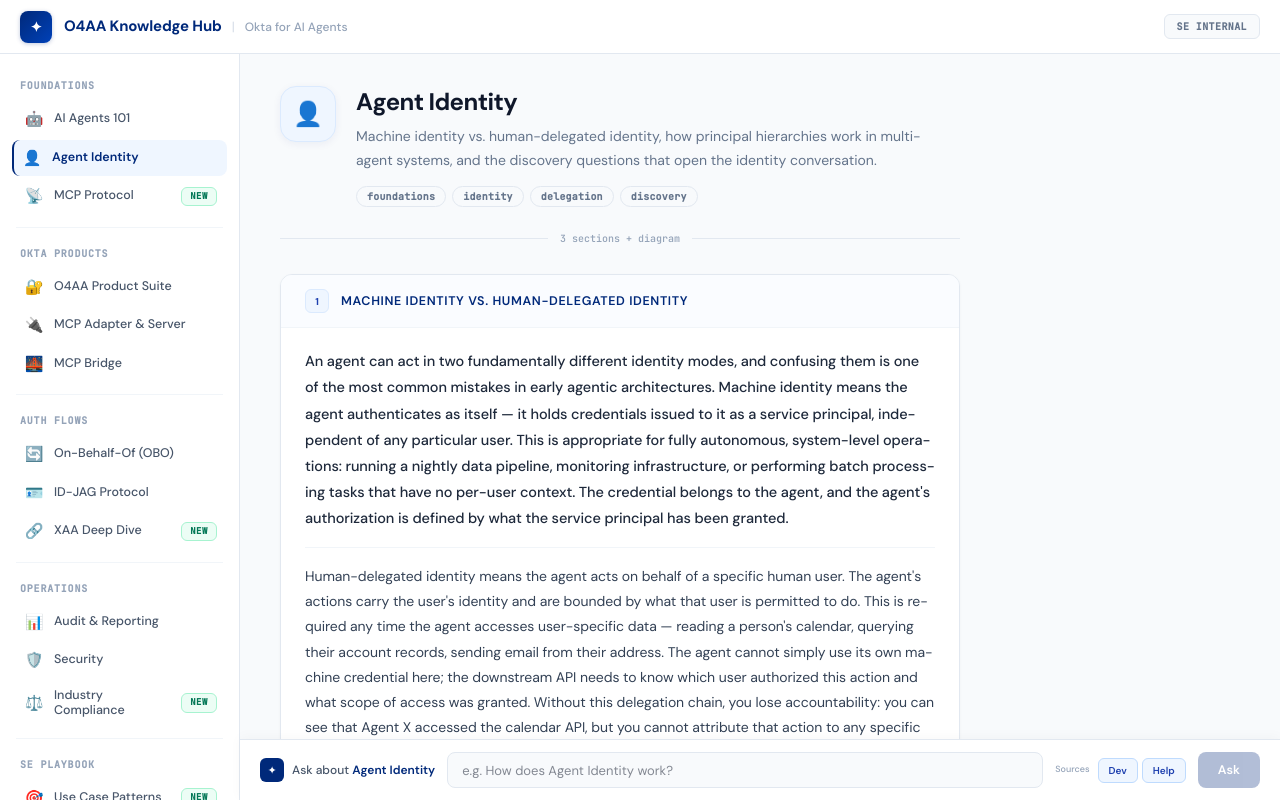
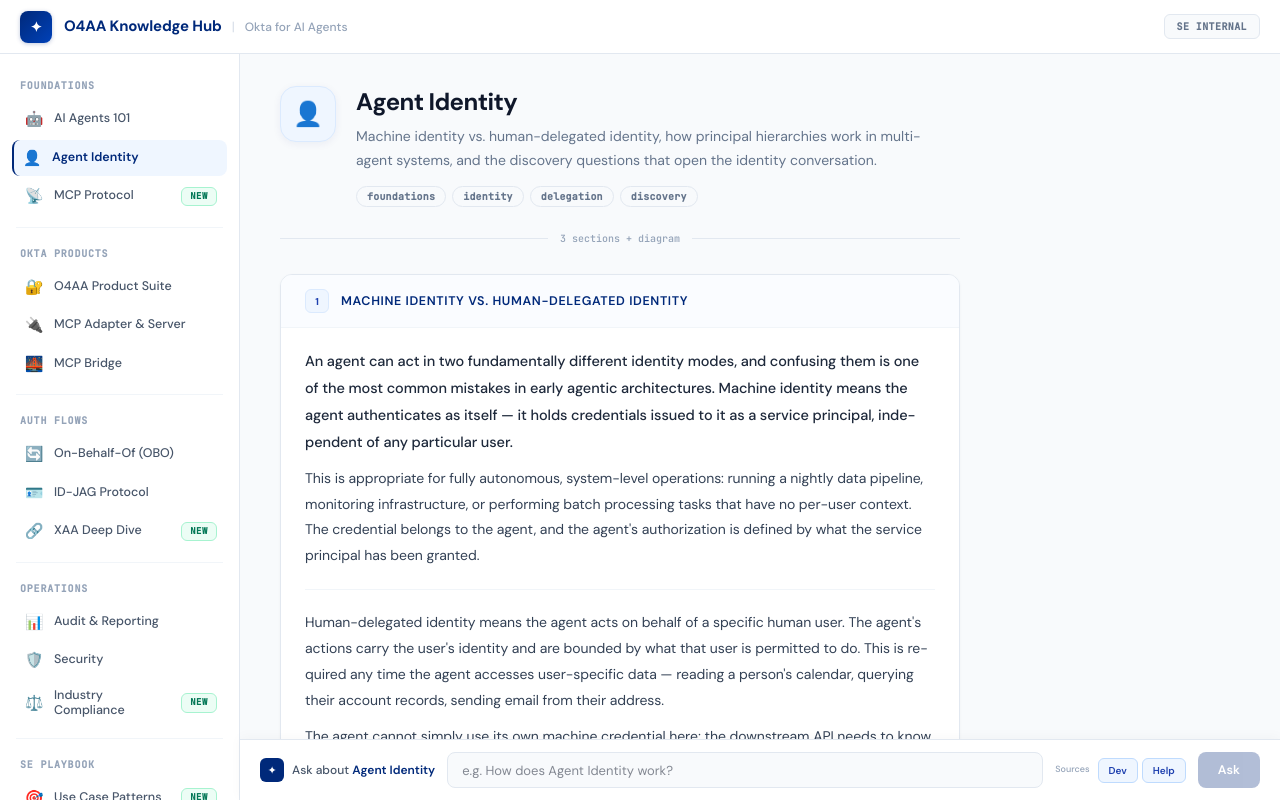
Before and after one commit to Zantonse/o4aa-knowledge, a Next.js app: page /section/agent-identity in a window 1280 px wide. Built offline with nearby package versions, Linux system fonts and the light colour scheme.

Commit message:
fix: split long paragraphs into 2-3 sentence visual blocks for legibility

```diff
--- a/components/ContentCard.tsx
+++ b/components/ContentCard.tsx
@@ -13,6 +13,31 @@
   const rest = text.slice(match[0].length);
   if (rest.length < 20) return null;
   return { label, rest };
+}
+
+// Split a long paragraph into shorter visual blocks (2-3 sentences each)
+// This dramatically improves readability without changing the content data
+function splitIntoBlocks(text: string): string[] {
+  // Split on sentence boundaries: period/exclamation/question followed by space and uppercase
+  const sentences = text.split(/(?<=[.!?])\s+(?=[A-Z"'])/);
+  if (sentences.length <= 3) return [text]; // Short enough already
+
+  const blocks: string[] = [];
+  let current: string[] = [];
+
+  for (const sentence of sentences) {
+    current.push(sentence);
+    // Group into blocks of 2-3 sentences
+    if (current.length >= 2 && (current.length >= 3 || current.join(' ').length > 200)) {
+      blocks.push(current.join(' '));
+      current = [];
+    }
+  }
+  if (current.length > 0) {
+    blocks.push(current.join(' '));
+  }
+
+  return blocks;
 }
 
 export default function ContentCard({ card, index }: { card: ContentCardData; index?: number }) {
@@ -51,32 +76,31 @@
         </h3>
       </div>
 
-      {/* Card body — constrained line length for readability */}
+      {/* Card body */}
       <div className="px-6 py-5" style={{ maxWidth: '680px' }}>
         {card.paragraphs.map((p, i) => {
           const parsed = splitLabel(p);
-          const isFirst = i === 0;
 
           return (
             <div
               key={i}
               style={{
-                marginTop: i > 0 ? '16px' : 0,
-                paddingTop: i > 0 ? '16px' : 0,
+                marginTop: i > 0 ? '20px' : 0,
+                paddingTop: i > 0 ? '20px' : 0,
                 borderTop: i > 0 ? '1px solid #F1F5F9' : 'none',
               }}
             >
               {parsed ? (
                 <div>
                   <span
-                    className="inline-block mb-1.5"
+                    className="inline-block mb-2"
                     style={{
                       color: '#0F172A',
                       fontFamily: "'JetBrains Mono', monospace",
                       fontSize: '11.5px',
                       fontWeight: 600,
                       background: '#F1F5F9',
-                      padding: '2px 8px',
+                      padding: '3px 10px',
                       borderRadius: '5px',
                       border: '1px solid #E2E8F0',
                       letterSpacing: '0.01em',
@@ -84,25 +108,37 @@
                   >
                     {parsed.label}
                   </span>
+                  {splitIntoBlocks(parsed.rest).map((block, bi) => (
                     <p
-                    className="text-[14px] leading-[1.8]"
-                    style={{ color: '#334155', marginTop: '4px' }}
+                      key={bi}
+                      className="text-[14px] leading-[1.85]"
+                      style={{
+                        color: '#334155',
+                        marginTop: bi === 0 ? '6px' : '10px',
+                      }}
                     >
-                    {parsed.rest}
+                      {block}
                     </p>
+                  ))}
                 </div>
               ) : (
+                <div>
+                  {splitIntoBlocks(p).map((block, bi) => (
                     <p
-                  className="leading-[1.8]"
+                      key={bi}
+                      className="leading-[1.85]"
                       style={{
-                    fontSize: isFirst ? '14.5px' : '14px',
-                    color: isFirst ? '#1E293B' : '#334155',
-                    fontWeight: isFirst ? 450 : 400,
+                        fontSize: i === 0 && bi === 0 ? '14.5px' : '14px',
+                        color: i === 0 && bi === 0 ? '#1E293B' : '#334155',
+                        fontWeight: i === 0 && bi === 0 ? 450 : 400,
                         letterSpacing: '-0.005em',
+                        marginTop: bi > 0 ? '10px' : 0,
                       }}
                     >
-                  {p}
+                      {block}
                     </p>
+                  ))}
+                </div>
               )}
             </div>
           );
```
Lines whose indentation alone changed are shown as unchanged.
